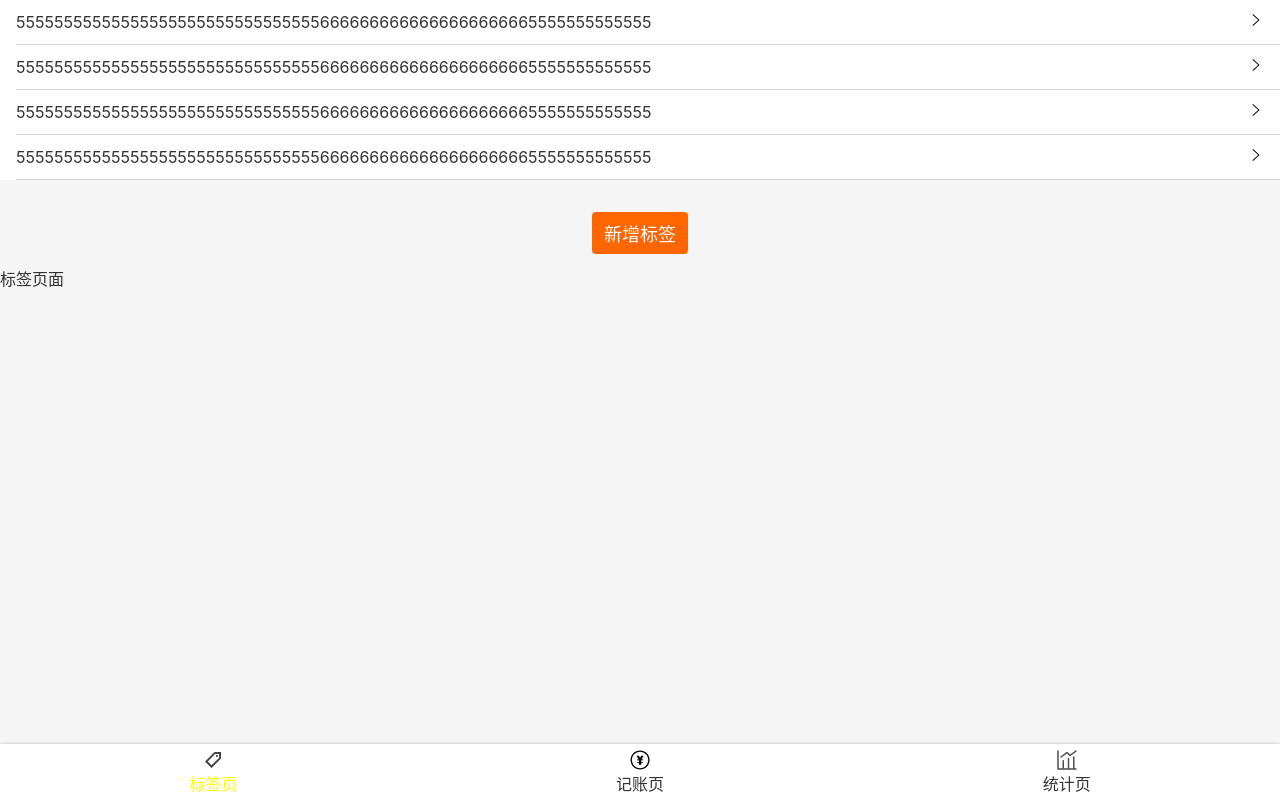
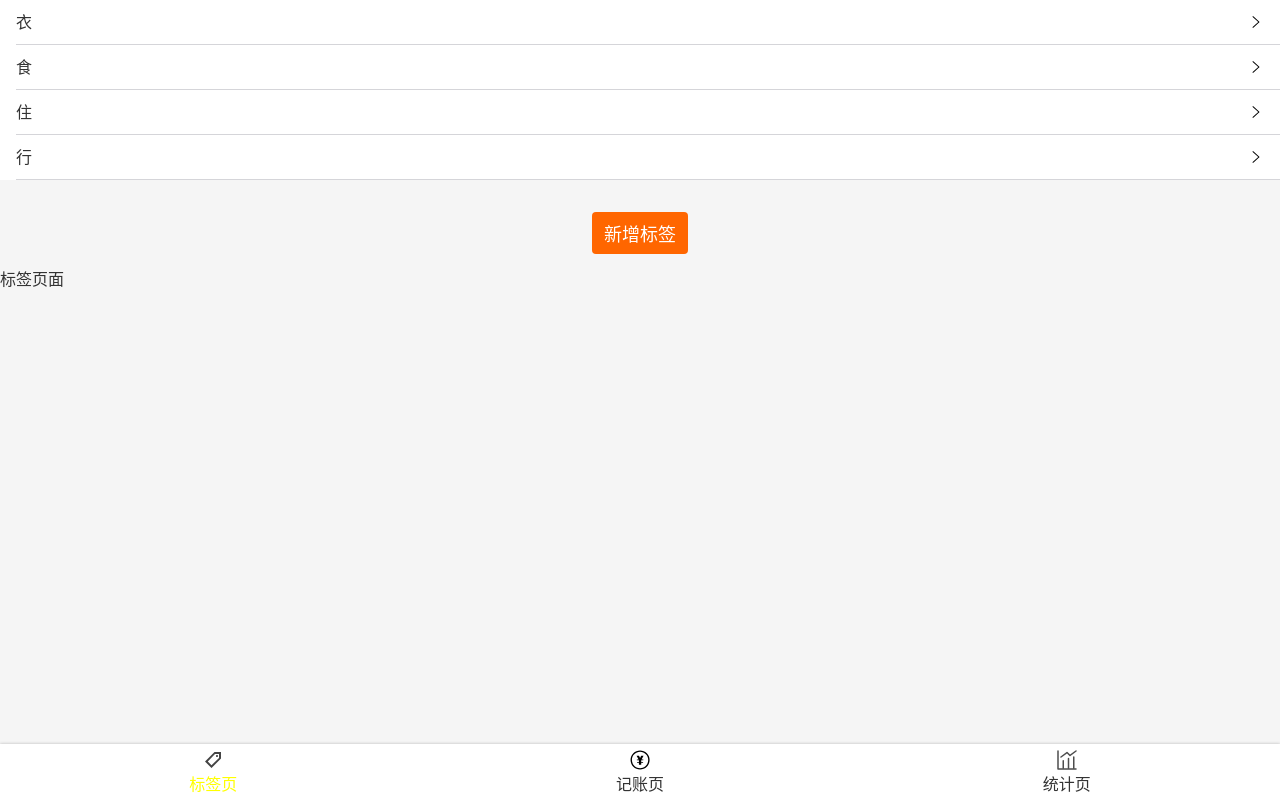
Before and after one commit to tengchunlei/lichi, a React app: page /#/tags in a window 1280 px wide. Built offline with nearby package versions, Linux system fonts and the light colour scheme.

Commit message:
create /tags/tag Router

```diff
--- a/src/App.tsx
+++ b/src/App.tsx
@@ -11,6 +11,7 @@ import NoMatch from "./views/NoMatch";
 import Tags from "./views/Tags";
 import Money from "./views/Money";
 import styled from "styled-components";
+import {Tag} from "./views/Tag";
 
 const AppWrapper= styled.div`
 color:#333;
@@ -20,13 +21,18 @@ function App() {
          <AppWrapper>
          <Router>
                      <Switch>
-                         <Route path="/tags">
+                         <Route exact path="/tags">
                              <Tags/>
                          </Route>
-                         <Route path="/money">
+                         <Route exact path="/tags/:tag">
+                             <Tag/>
+                         </Route>
+
+
+                         <Route exact path="/money">
                              <Money/>
                          </Route>
-                         <Route path="/statistics">
+                         <Route exact path="/statistics">
                              <Statistics/>
                          </Route>
                          <Redirect exact from="/" to="/money"/>
--- /dev/null
+++ b/src/views/Tag.tsx
@@ -0,0 +1,10 @@
+import React from "react";
+import {Route} from "react-router-dom";
+import Tags from "./Tags";
+const Tag:React.FC=()=>{
+    return (<div>
+            hi
+        </div>
+    )
+}
+export{Tag};
--- a/src/views/Tags.tsx
+++ b/src/views/Tags.tsx
@@ -3,6 +3,7 @@ import React from "react";
 import {useTags} from "useTags";
 import styled from "styled-components";
 import Icon from "../components/Icon";
+import { Link } from "react-router-dom";
 
 const Button=styled.button`
 font-size: 18px;
@@ -28,11 +29,14 @@ const TagList=styled.ol`
   > li{
     border-bottom:1px solid #d5d5d9;
     line-height: 20px;
-    padding:12px 16px 12px 0;
     margin-left: 16px;
-    display:flex;
-    justify-content:space-between;
-  }align-items: center;
+    > a{
+      padding:12px 16px 12px 0;
+      display:flex;
+      justify-content:space-between;
+      align-items: center;
+    }
+  }
 `
 
 function Tags() {
@@ -42,8 +46,10 @@ function Tags() {
             <TagList>
             {tags.map(tag=>
                 <li key={tag}>
-                  <span className="oneLine">555555555555555555555555555555556666666666666666666665555555555555</span>
+                    <Link to={'/tags/'+tag}>
+                  <span className="oneLine">{tag}</span>
                 <Icon name="right"/>
+           </Link>
             </li>)}
             </TagList>
             <Center>
```
